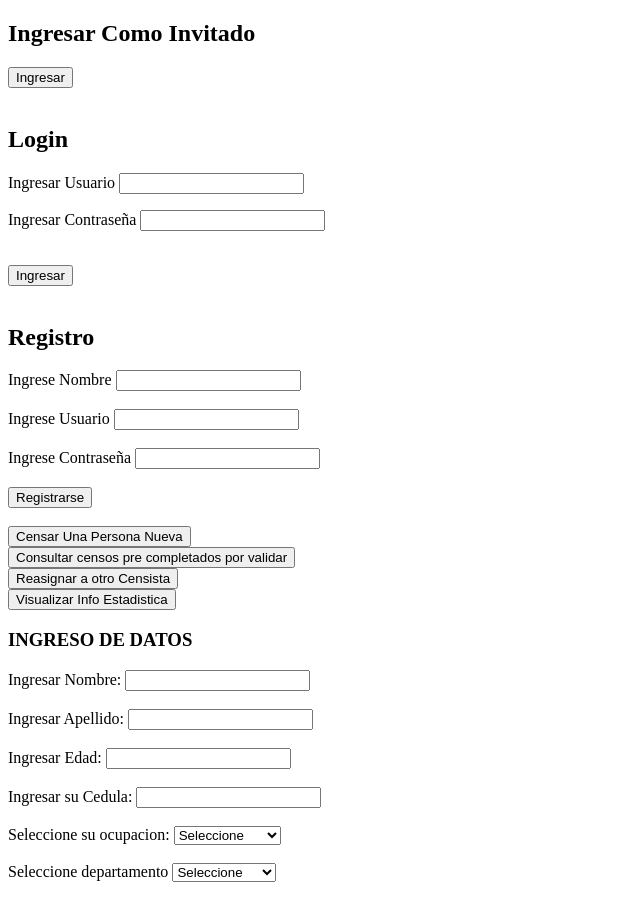
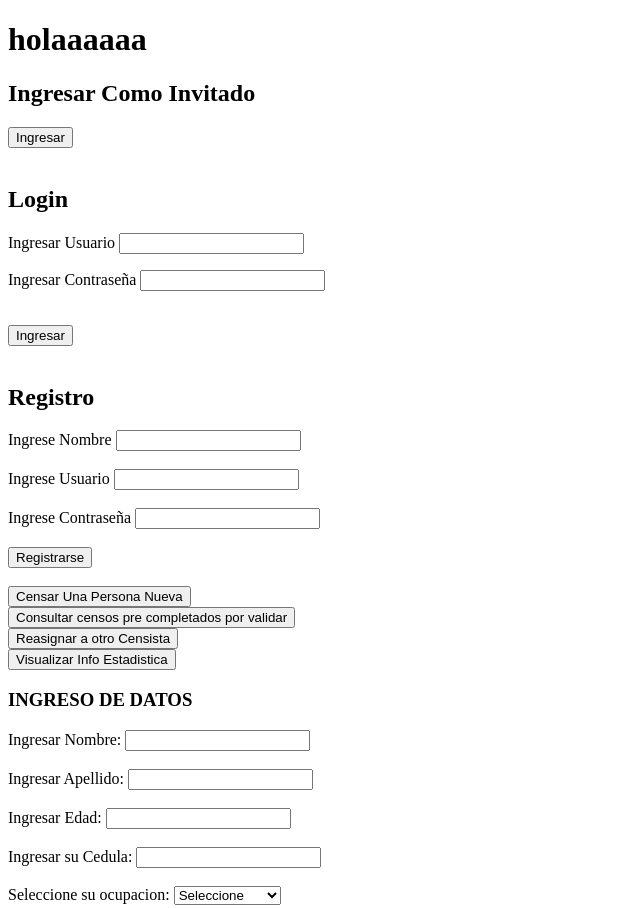
Before and after one commit to expressedev/Obligatorio-P1, a plain HTML site: page index.html in a window 1280 px wide. Shown: the top 908 px of the page, without its empty margins (0-640 px from the left). Drawn offline with Linux system fonts and the light colour scheme.

Commit message:
commit probar

```diff
--- a/index.html
+++ b/index.html
@@ -10,6 +10,7 @@
 
   <body>
     <!-- Pantalla Ingreso -->
+    <h1>holaaaaaa</h1>
 
     <div id="inicial">
       <!-- Ingreso Invitado -->
```
